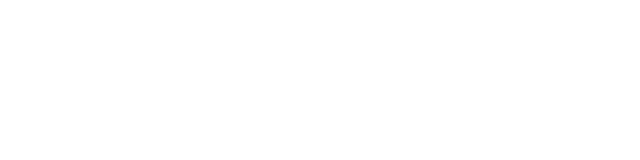
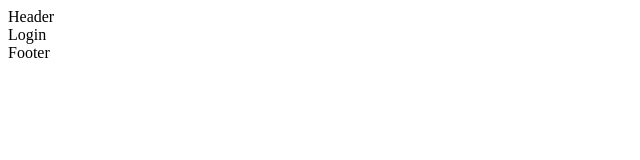
Before and after one commit to alex-candido/dogs-app, a React (Create React App) app: page /Login in a window 1280 px wide. Shown: the top 160 px of the page, without its empty margins (0-640 px from the left). Built offline with nearby package versions, Linux system fonts and the light colour scheme.

Commit message:
estrutura inicial em App.js

```diff
--- a/src/App.js
+++ b/src/App.js
@@ -1,9 +1,22 @@
+import React from 'react';
 import './App.css';
+import { BrowserRouter, Routes, Route } from 'react-router-dom';
+import Header from './Components/Header';
+import Footer from './Components/Footer';
+import Home from './Components/Home';
+import Login from './Components/Login/Login';
 
 function App() {
   return (
-    <div className="App">
-
+    <div>
+      <BrowserRouter>
+      <Header />
+        <Routes>
+          <Route path="/" element={<Home />}/>
+          <Route path="/Login/*" element={<Login />}/>
+        </Routes>
+        <Footer />
+      </BrowserRouter>
     </div>
   );
 }
--- /dev/null
+++ b/src/Components/Footer.js
@@ -0,0 +1,9 @@
+import React from 'react'
+
+const Footer = () => {
+  return (
+    <div>Footer</div>
+  )
+}
+
+export default Footer
--- /dev/null
+++ b/src/Components/Header.js
@@ -0,0 +1,9 @@
+import React from 'react'
+
+const Header = () => {
+  return (
+    <div>Header</div>
+  )
+}
+
+export default Header
--- /dev/null
+++ b/src/Components/Home.js
@@ -0,0 +1,9 @@
+import React from 'react'
+
+const Home = () => {
+  return (
+    <div>Home</div>
+  )
+}
+
+export default Home
--- /dev/null
+++ b/src/Components/Login/Login.js
@@ -0,0 +1,9 @@
+import React from 'react'
+
+const Login = () => {
+  return (
+    <div>Login</div>
+  )
+}
+
+export default Login
```
Also changed, not shown: 1 other file (tests, documents, lock files or other folders).
